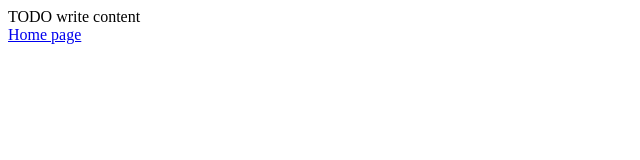
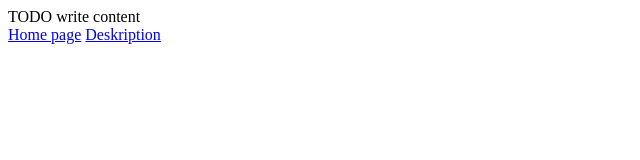
Before and after one commit to Zimenokk/WebDev2020, a plain HTML site: page public_html/Course Work/Course Work.html in a window 1280 px wide. Shown: the whole page, without its empty margins (0-640 px from the left). Drawn offline with Linux system fonts and the light colour scheme.

Commit message:
First commit

```diff
--- a/public_html/Course Work/Course Work.html
+++ b/public_html/Course Work/Course Work.html
@@ -13,5 +13,6 @@
     <body>
         <div>TODO write content</div>
         <a href="../index.html">Home page</a>
+        <a href="description.txt">Deskription</a>
     </body>
 </html>
```
